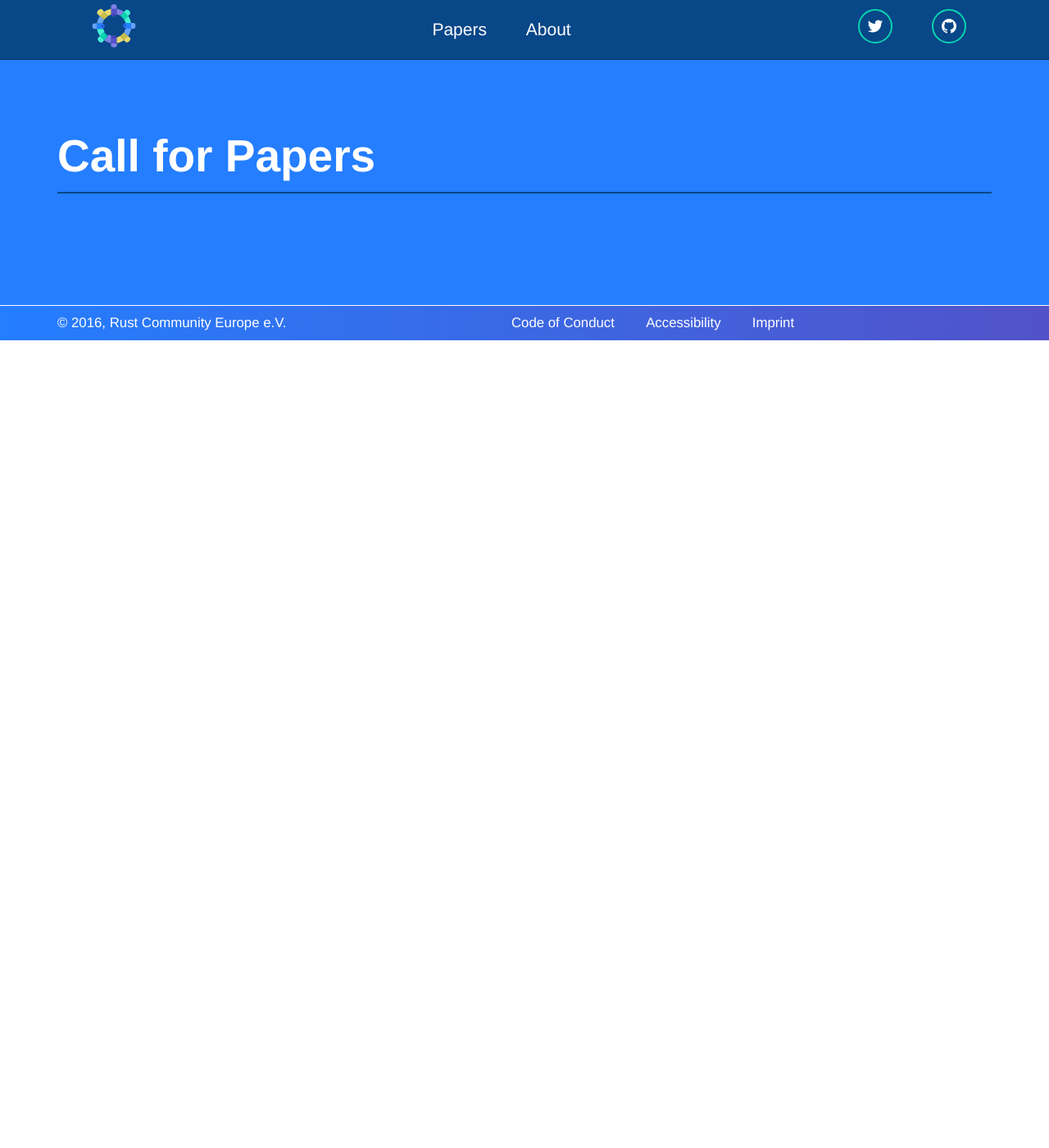
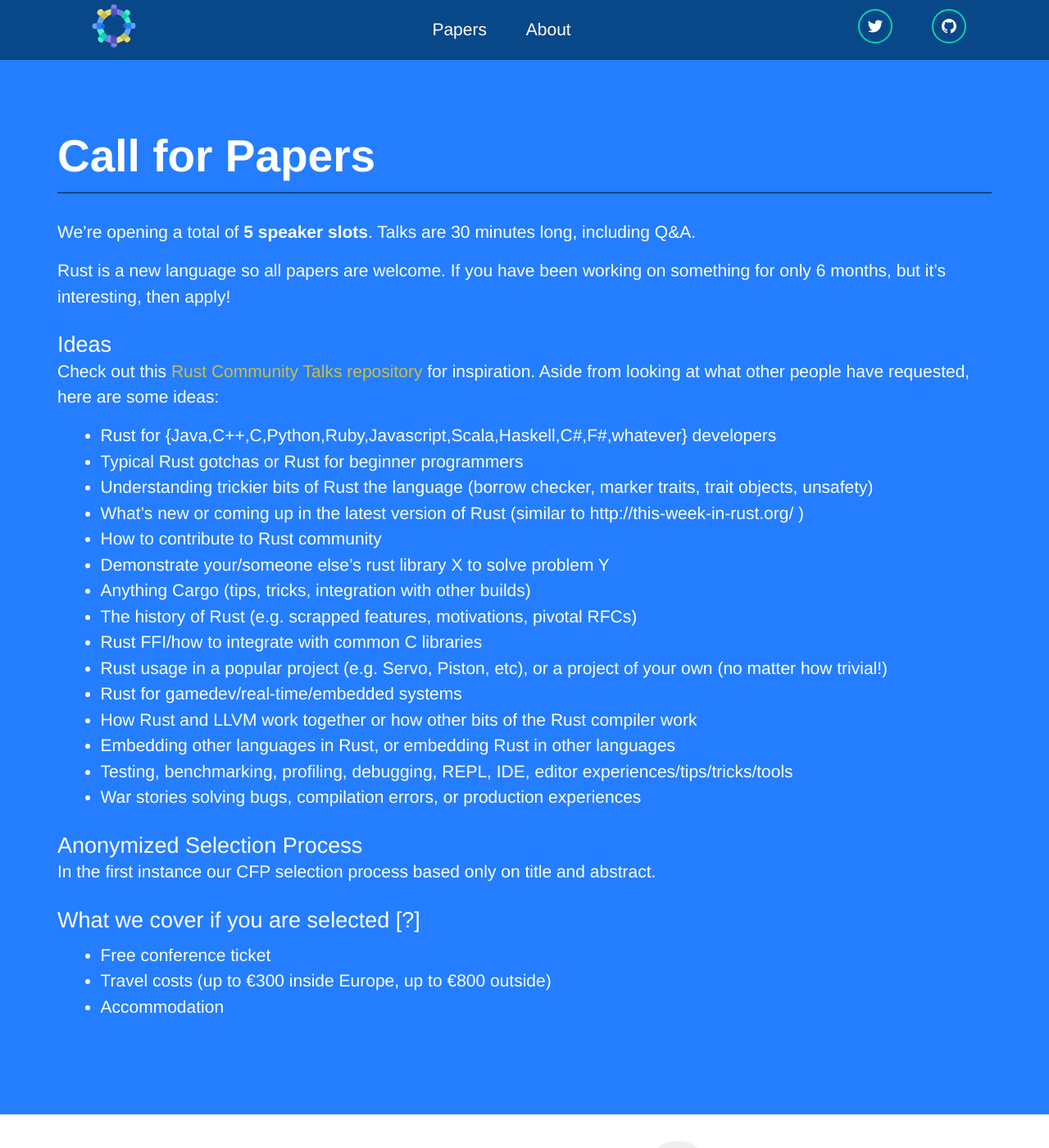
Before and after one commit to RustFestEU/blog.rustfest.eu, a Jekyll site: the page built from papers.md, in a window 1280 px wide and 1400 px high. Shown: the whole window at 82% size. Built offline with Jekyll 4.4.1, drawn with Linux system fonts in a browser that asks for light colours; some of the changed text lies outside the part shown.

Commit message:
better call for paper text

```diff
--- a/papers.md
+++ b/papers.md
@@ -1,5 +1,41 @@
 ---
-layout: page
+layout: blue_page
 permalink: /papers/
 title: Call for Papers
 ---
+
+
+We're opening a total of **5 speaker slots**. Talks are 30 minutes long, including Q&A.
+
+Rust is a new language so all papers are welcome. If you have been working on something for only 6 months, but it's interesting, then apply!
+
+
+## Ideas
+
+Check out this [Rust Community Talks repository](https://github.com/rust-community/talks) for inspiration.  Aside from looking at what other people have requested, here are some ideas:
+
+- Rust for {Java,C++,C,Python,Ruby,Javascript,Scala,Haskell,C#,F#,whatever} developers
+- Typical Rust gotchas or Rust for beginner programmers
+- Understanding trickier bits of Rust the language (borrow checker, marker traits, trait objects, unsafety)
+- What's new or coming up in the latest version of Rust (similar to http://this-week-in-rust.org/ )
+- How to contribute to Rust community
+- Demonstrate your/someone else's rust library X to solve problem Y
+- Anything Cargo (tips, tricks, integration with other builds)
+- The history of Rust (e.g. scrapped features, motivations, pivotal RFCs)
+- Rust FFI/how to integrate with common C libraries
+- Rust usage in a popular project (e.g. Servo, Piston, etc), or a project of your own (no matter how trivial!)
+- Rust for gamedev/real-time/embedded systems
+- How Rust and LLVM work together or how other bits of the Rust compiler work
+- Embedding other languages in Rust, or embedding Rust in other languages
+- Testing, benchmarking, profiling, debugging, REPL, IDE, editor experiences/tips/tricks/tools
+- War stories solving bugs, compilation errors, or production experiences
+
+## Anonymized Selection Process
+
+In the first instance our CFP selection process based only on title and abstract.
+
+## What we cover if you are selected [?]
+
+- Free conference ticket
+- Travel costs (up to €300 inside Europe, up to €800 outside)
+- Accommodation
```
Also changed, not shown: home.html (+4 -4 lines).
